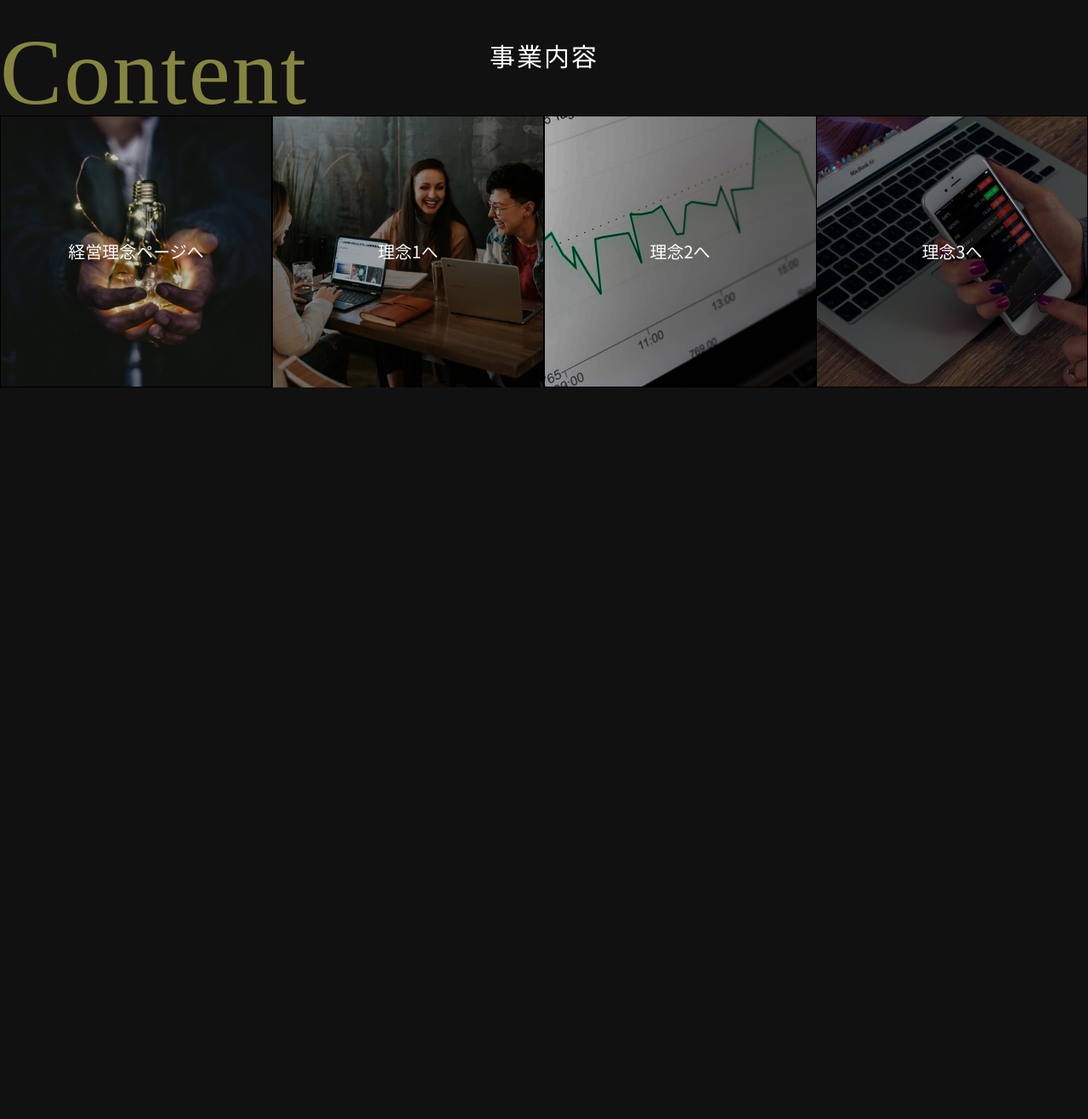
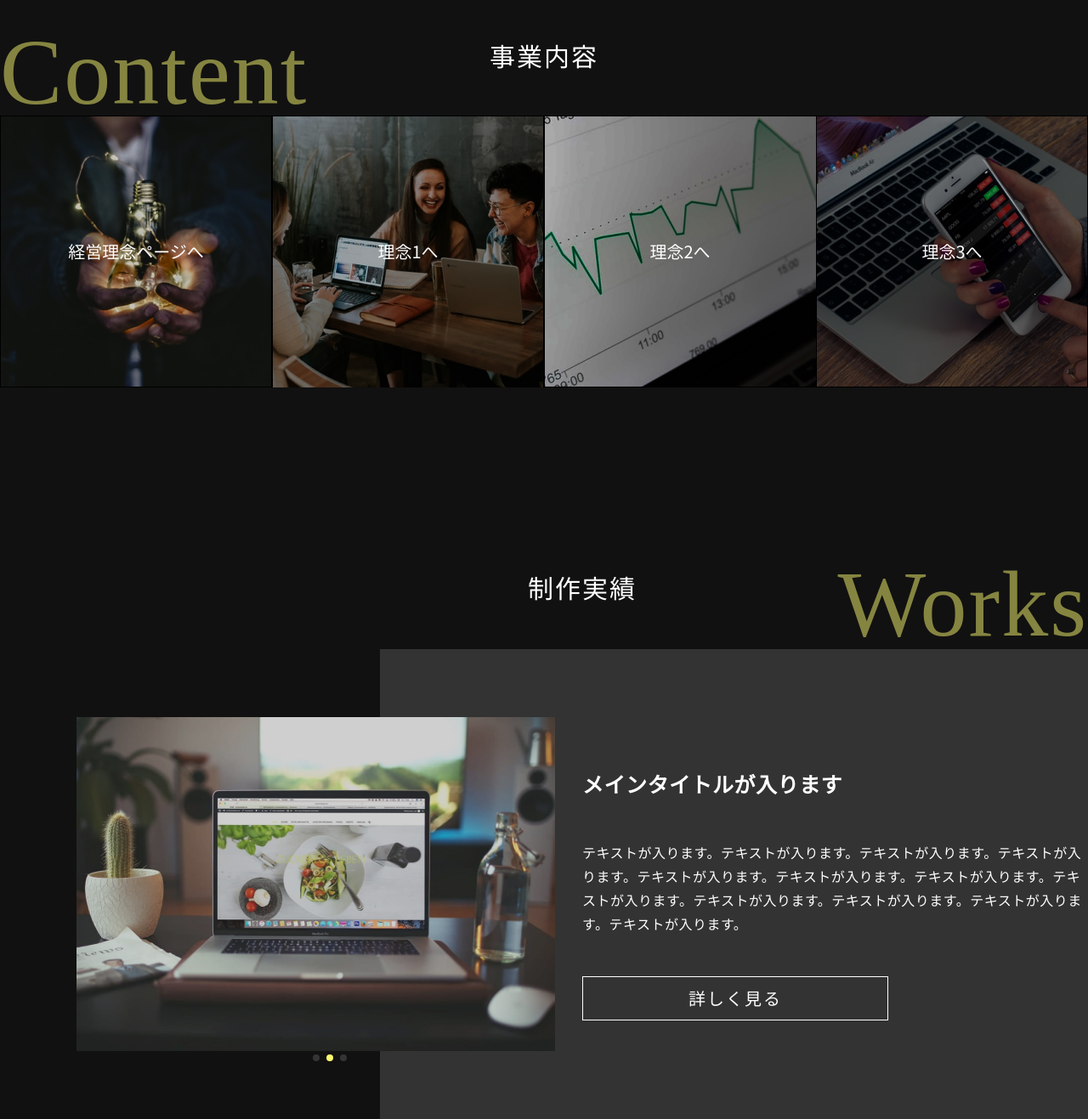
Before and after one commit to hibiki666/codeups-lesson, a website: page index.html in a window 1280 px wide. Shown: the part 985-2302 px from the top of the page at 85% size. Before the commit the page ends 1441 px from the top, so only its background shows below. Drawn offline with nearby package versions, Linux system fonts and the light colour scheme.

Commit message:
works完了

```diff
--- a/index.html
+++ b/index.html
@@ -24,13 +24,13 @@
       href="https://fonts.googleapis.com/css2?family=Noto+Sans+JP:wght@400;500;700&family=Noto+Serif+JP:wght@400;700&display=swap"
       rel="stylesheet"
     />
-    <!-- css -->
-    <link rel="stylesheet" href="./css/styles.css" />
     <!-- swiper -->
     <link
       rel="stylesheet"
       href="https://unpkg.com/swiper@8/swiper-bundle.min.css"
     />
+    <!-- css -->
+    <link rel="stylesheet" href="./css/styles.css" />
   </head>
   <body>
     <!-- ヘッダー -->
@@ -84,7 +84,7 @@
       <!-- mv__wrap -->
       <div class="mv__wrap">
         <!-- swiper -->
-        <div class="swiper">
+        <div class="swiper swiper-mv">
           <div class="swiper-wrapper">
             <div class="swiper-slide">
               <div class="slide-img">
@@ -145,8 +145,8 @@
       <div class="content__inner">
         <!-- content__titlewrap -->
         <div class="content__titlewrap">
-          <h2 class="content__title">事業内容</h2>
-          <p class="content__title-text">Content</p>
+          <h2 class="content__title cmn__title">事業内容</h2>
+          <p class="content__title-text cmn__title-text">Content</p>
         </div>
         <!-- content__titlewrap -->
         <!-- content__list -->
@@ -194,6 +194,40 @@
     </section>
     <!-- content -->
 
+    <section class="works">
+      <div class="works__inner">
+        <h2 class="works__title cmn__title">制作実績</h2>
+        <p class="works__title-text cmn__title-text">Works</p>
+        <div class="works__wrap-flex">
+          <div class="works__wrap-left">
+            <div class="swiper swiper-works">
+              <!-- Additional required wrapper -->
+              <div class="swiper-wrapper">
+                <!-- Slides -->
+                <div class="swiper-slide">
+                  <img src="/images/common/top-works-image.jpg" alt="">
+                </div>
+                <div class="swiper-slide">
+                  <img src="/images/common/works-image2.jpg" alt="">
+                </div>
+                <div class="swiper-slide">
+                  <img src="/images/common/works-image3.jpg" alt="">
+                </div>
+              </div>
+            </div>
+            <div class="swiper-pagination"></div>
+          </div>
+          <div class="works__wrap-right">
+            <h3 class="works__wrap-right-title">メインタイトルが入ります</h3>
+            <p class="works__wrap-right-text">テキストが入ります。テキストが入ります。テキストが入ります。テキストが入ります。テキストが入ります。テキストが入ります。テキストが入ります。テキストが入ります。テキストが入ります。テキストが入ります。テキストが入ります。テキストが入ります。</p>
+            <div class="works__wrap-right-link cmn__link">
+              <a href="#">詳しく見る</a>
+            </div>
+          </div>
+        </div>
+      </div>
+    </section>
+
     <!-- jquery -->
     <script src="https://code.jquery.com/jquery-3.6.0.js"></script>
     <!-- swiper -->
--- a/js/script.js
+++ b/js/script.js
@@ -61,7 +61,7 @@ jQuery(function ($) { // この中であればWordpressでも「$」が使用可
 });
 
 // Swiper
-const swiper = new Swiper('.swiper', {
+const mv = new Swiper('.swiper-mv', {
   loop: true,
   effect: 'fade',
   autoplay: {
@@ -74,3 +74,15 @@ const swiper = new Swiper('.swiper', {
     clickable: true,
   }
 });
+
+const works = new Swiper('.swiper-works', {
+  effect: 'slide',
+  autoplay: {
+    delay: 4000,
+    disableOnInteraction: false,
+  },
+  loop: true,
+  pagination: {
+    el: '.swiper-pagination',
+  },
+});
--- /dev/null
+++ b/src/sass/module/_cmn-title.scss
@@ -0,0 +1,23 @@
+@use "global" as *;
+.cmn__title {
+  font-weight: $regular;
+  font-size: rem(20);
+  letter-spacing: 2px;
+  @include mq("md") {
+    font-size: rem(30);
+  }
+}
+
+.cmn__title-text {
+  font-size: rem(50);
+  color: #f9f871;
+  letter-spacing: 2px;
+  z-index: -1;
+  opacity: 0.5;
+  font-family: "Noto Serif JP", serif;
+  margin-top: rem(-85);
+  @include mq("md") {
+    font-size: rem(110);
+    text-align: left;
+  }
+}
--- a/src/sass/page/_dummy.scss
+++ /dev/null
@@ -1 +0,0 @@
-@use "global" as *;
--- a/src/sass/page/top-page/_mainvusial.scss
+++ b/src/sass/page/top-page/_mainvusial.scss
@@ -21,10 +21,6 @@
 
 .mv {
   position: relative;
-  &__wrap {
-
-  }
-
   &__title-wrap {
     position: absolute;
     top: 50%;
--- /dev/null
+++ b/src/sass/page/top-page/_works.scss
@@ -0,0 +1,136 @@
+@use "global" as *;
+.works {
+  margin-top: rem(120);
+  @include mq("md") {
+    padding-left: rem(90);
+    margin-top: rem(213);
+  }
+
+  &__title {
+    text-align: center;
+  }
+
+  &__title-text {
+    text-align: center;
+    @include mq("md") {
+      text-align: right;
+    }
+  }
+
+  &__wrap-flex {
+    padding-top: rem(50);
+    @include mq("md") {
+      display: flex;
+      align-items: center;
+      background: linear-gradient(
+        90deg,
+        transparent 0%,
+        transparent 30%,
+        #333333 30%,
+        #333333 100%
+      );
+      padding-bottom: rem(80);
+      padding-top: rem(80);
+      margin-top: rem(-30);
+    }
+  }
+
+  &__wrap-left {
+    position: relative;
+    @include mq("md") {
+      width: 50%;
+      padding-right: rem(32);
+    }
+  }
+
+  &__wrap-right {
+    background-color: #333333;
+    @include mq("md") {
+      width: 50%;
+      background-color: transparent;
+    }
+  }
+
+  &__wrap-right-title {
+    text-align: center;
+    padding-top: rem(24);
+    font-size: rem(20);
+    letter-spacing: 2px;
+    @include mq("md") {
+      text-align: left;
+      font-size: rem(25);
+      letter-spacing: 0.5px;
+    }
+  }
+
+  &__wrap-right-text {
+    margin-top: rem(24);
+    letter-spacing: 2px;
+    line-height: 1.75;
+    @include mq("md") {
+      margin-top: rem(48);
+      letter-spacing: 0.5px;
+    }
+  }
+
+  &__wrap-right-link {
+    text-align: center;
+    margin-top: rem(16);
+    background-color: #333333;
+    border: 1px solid #fff;
+    transition: ease all 0.3s;
+    overflow: hidden;
+    position: relative;
+    z-index: 1;
+    @include mq("md") {
+      width: rem(360);
+      margin-top: rem(48);
+    }
+  }
+
+  &__wrap-right-link::before {
+    background: #fff;
+    position: absolute;
+    top: 0;
+    left: 0;
+    content: "";
+    width: 100%;
+    height: 100%;
+    transform: scale(0, 1);
+    transform-origin: left top;
+    transition: 0.2s cubic-bezier(0.45, 0, 0.55, 1);
+    z-index: -1;
+  }
+
+  &__wrap-right-link:hover {
+    background-color: #fff;
+    & > a {
+      color: $black;
+    }
+    &::before {
+      transform: scale(1, 1);
+    }
+  }
+
+  &__wrap-right-link > a {
+    display: block;
+    padding-top: rem(10);
+    padding-bottom: rem(10);
+    letter-spacing: 2px;
+    font-size: rem(20);
+  }
+}
+.swiper-horizontal > .swiper-pagination-bullets,
+.swiper-pagination-bullets.swiper-pagination-horizontal,
+.swiper-pagination-custom,
+.swiper-pagination-fraction {
+  bottom: -17px;
+}
+
+.swiper-pagination-bullet {
+  background: #c4c4c4;
+}
+
+.swiper-pagination-bullet-active {
+  background-color: #f9f871;
+}
```
Also changed, not shown: css/styles.css, images/common/works-image2.jpg (added), images/common/works-image3.jpg (added), src/images/common/works-image2.jpg (added), src/images/common/works-image3.jpg (added), 1 other file.
